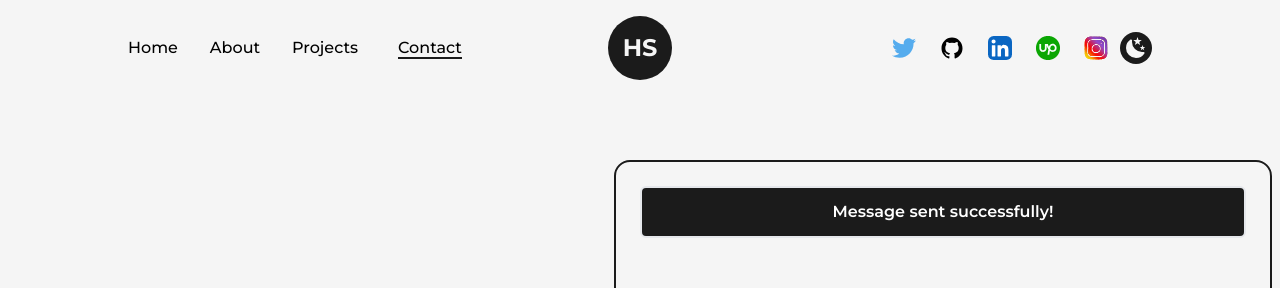
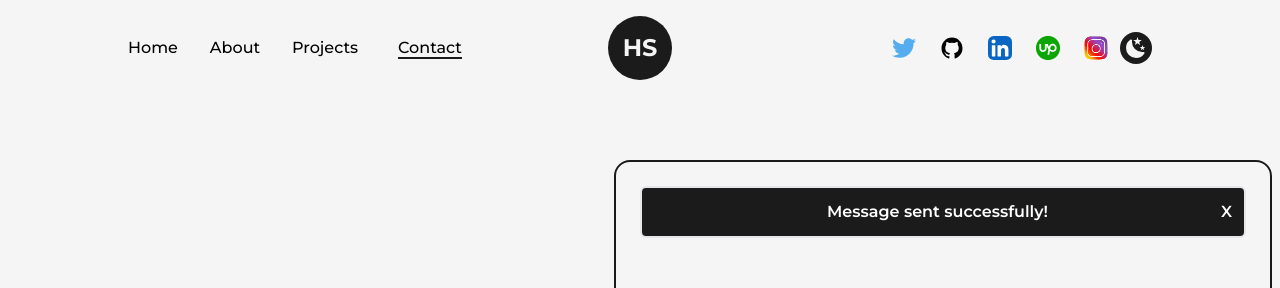
Before and after one commit to Sangwasean/myPortfolio, a Next.js app: page /ContactPage in a window 1280 px wide. Both pictures are taken after typing "Sample", "name@example.com", "Sample" into the empty fields and a click on the button "Send Email". Shown: the top 288 px of the page. Built offline with nearby package versions, Linux system fonts and the light colour scheme.

Commit message:
cOMPLETION

```diff
--- a/src/pages/ContactPage.jsx
+++ b/src/pages/ContactPage.jsx
@@ -37,12 +37,16 @@
       setName("");
       setEmail("");
       setMessage("");
-      setSuccess(true); // Set success state to true
+      setSuccess(true);
     } catch (error) {
       console.log("Error:", error.text);
     } finally {
       setLoading(false);
     }
+  };
+
+  const handleClose = () => {
+    setSuccess(false);
   };
 
   return (
@@ -72,8 +76,13 @@
               className="flex-1 rounded-2xl flex flex-col gap-y-6 pb-14 p-6 items-start border-2  border-dark dark:border-light"
             >
               {success && (
-                <div className="w-full text-center dark:text-green-700 text-white mb-4  border-2 p-3 rounded-md bg-dark dark:bg-white font-semibold">
-                  Message sent successfully!
+                <div className="w-full flex items-center text-center dark:text-dark text-white mb-4  border-2 p-3 rounded-md bg-dark dark:bg-white font-semibold">
+                  <span className="w-full text-center">
+                    Message sent successfully!
+                  </span>
+                  <button onClick={handleClose}>
+                    <span>X</span>
+                  </button>
                 </div>
               )}
               <input
```
